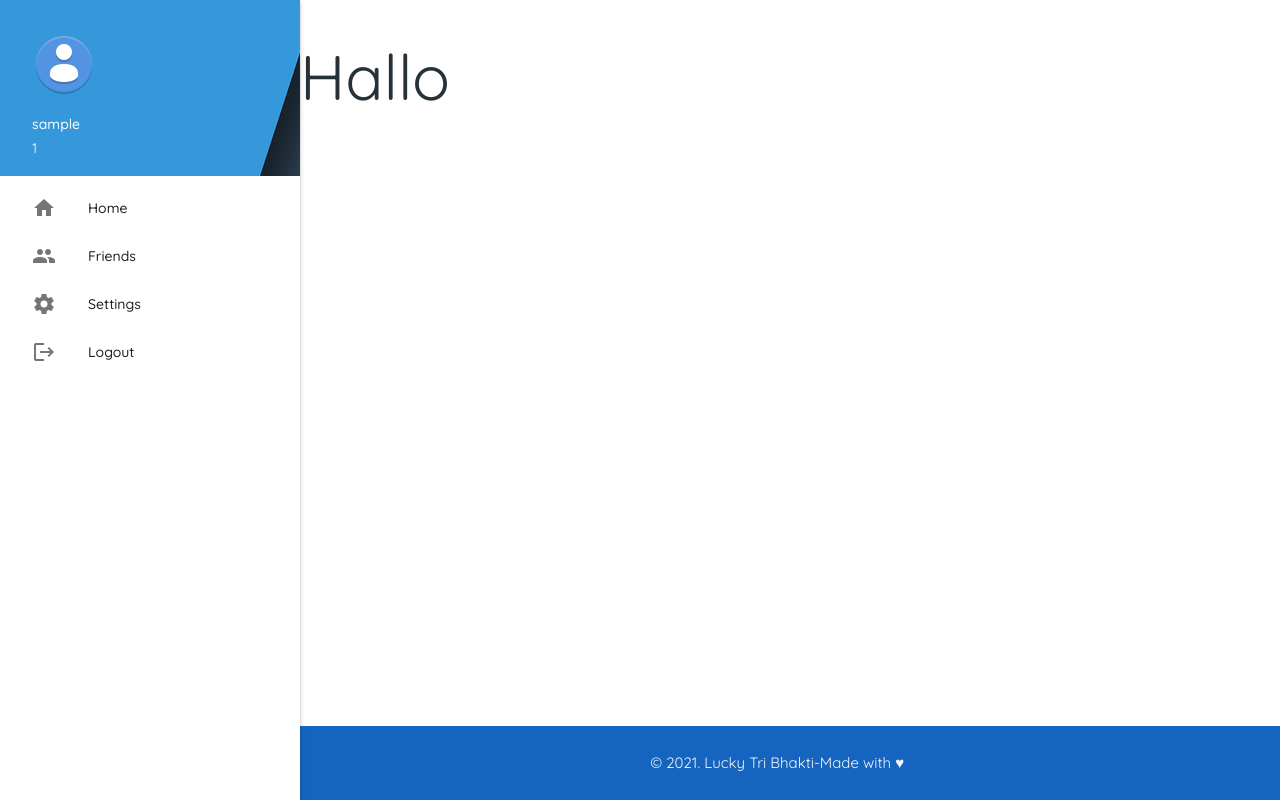
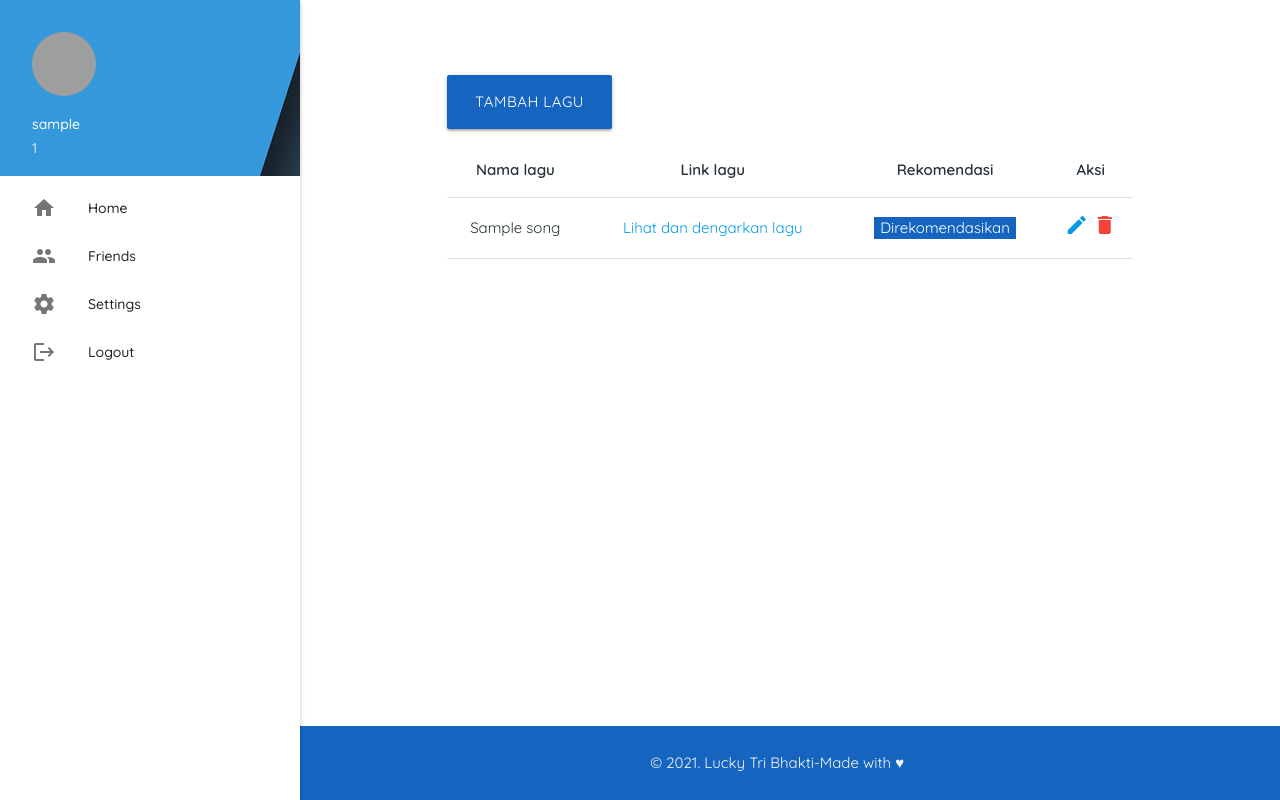
Before and after one commit to Lucky7Tb/InternshipChevalierLab, a PHP site: page / in a window 1280 px wide. Run offline with PHP 8.4, Linux system fonts and the light colour scheme; the visitor is signed in with stand-in values (Sample User, id 1); tables that the repository leaves empty or names only in its code hold one stand-in row (values such as "Sample post"); grey boxes are pictures that could not be loaded.

Commit message:
create and delete song

```diff
--- a/SG-kelima/assets/css/styles.css
+++ b/SG-kelima/assets/css/styles.css
@@ -22,12 +22,12 @@ main, footer{
 
 /* label focus color */
 .input-field input[type=text]:focus + label {
-	color: #000;
+	color:#1565c0 !important;
 }
 /* label underline focus color */
 .input-field input[type=text]:focus {
-	border-bottom: 1px solid #000;
-	box-shadow: 0 1px 0 0 #000;
+	border-bottom: 1px solid #1565c0 !important;
+	box-shadow: 0 1px 0 0 #1565c0 !important;
 }
 
 @media only screen and (max-width : 992px) {
--- a/SG-kelima/assets/js/app.js
+++ b/SG-kelima/assets/js/app.js
@@ -1,7 +1,11 @@
-const logoutButton = document.querySelector("#logout-button");
-const logoutForm = document.querySelector("#logout-form");
+window.addEventListener("DOMContentLoaded", function(){
 
-logoutButton.addEventListener("click", function (e) {
-	e.preventDefault();
-	logoutForm.submit();
-})
+	const logoutButton = document.querySelector("#logout-button");
+	const logoutForm = document.querySelector("#logout-form");
+
+	logoutButton.addEventListener("click", function (e) {
+		e.preventDefault();
+		logoutForm.submit();
+	});
+
+});
--- a/SG-kelima/index.php
+++ b/SG-kelima/index.php
@@ -2,11 +2,91 @@
 	session_start();
 
 	include_once(dirname(__FILE__) . "/src/utils.php");
+	include_once(dirname(__FILE__) . "/src/db/DBConnection.php");
+
 	if (!isset($_SESSION["isLogin"])) {
 		header("Location: login");
 		exit;
 	}
+
+	$query = "SELECT * FROM songs";
+	$result = mysqli_query($connection, $query);
 ?>
 <?php include_once(dirname(__FILE__) . "/src/template/header.php") ?>
-<h1>Hallo</h1>
+
+<div class="container" style="margin-top: 5em">
+	<a href="src/pages/song/create.php" class="btn btn-large blue darken-3">Tambah lagu</a>
+
+	<table class="stripped centered" style="margin-top: 1em">
+		<thead>
+			<tr>
+				<th>Nama lagu</th>
+				<th>Link lagu</th>
+				<th>Rekomendasi</th>
+				<th>Aksi</th>
+			</tr>
+		</thead>
+
+		<tbody>
+			<?php if(mysqli_num_rows($result) == 0): ?>
+				<tr>
+					<td colspan="4">Tidak ada data</td>
+				</tr>
+			<?php else: ?>
+
+			<?php while($data = mysqli_fetch_assoc($result)): ?>
+				<tr>
+					<td><?= $data["song_name"] ?></td>
+					<td>
+						<a href="<?= $data["song_url"] ?>" target="_blank">
+							Lihat dan dengarkan lagu
+						</a>
+					</td>
+					<td>
+						<?= $data["song_is_recommended"] ? '<span class="badge blue darken-3 white-text rounded">Direkomendasikan</span>' : '<span class="badge grey darken-1 white-text">Tidak direkomendasi</span>' ?>
+					</td>
+					<td>
+						<a href="/src/pages/song/edit.php?id=<?= $data['id'] ?>">
+							<i class="material-icons">edit</i>
+						</a>
+						<a href="javascript:void(0)" class="red-text delete-button">
+							<i class="material-icons">delete</i>
+							<form action="/src/actions/DeleteSong.php" method="POST" style="display: hidden" id="delete-form">
+								<input type="hidden" name="songId" value="<?= $data['id'] ?>">
+							</form>
+						</a>
+					</td>
+				</tr>
+			<?php endwhile; ?>
+
+			<?php endif; ?>
+		</tbody>
+	</table>
+</div>
+
+<script>
+	const deleteButton = document.querySelectorAll(".delete-button");
+	const deleteForm = document.querySelector("#delete-form");
+
+	deleteButton.forEach(button => {
+		button.addEventListener("click", (e) => {
+			button.children[1].submit();
+		});
+	});
+
+	<?php if(isset($_SESSION["serverError"])){ ?>
+		M.toast({
+			html: "<?= $_SESSION['errorMessage'] ?>",
+			classes: "red light-3"
+		});
+	<?php unset($_SESSION["serverError"]); unset($_SESSION["errorMessage"]);}?>
+
+	<?php if(isset($_SESSION["deleteSuccess"])){ ?>
+		M.toast({
+			html: "<?= $_SESSION['deleteMessage'] ?>",
+			classes: "green accent-2"
+		})
+	<?php unset($_SESSION["createSuccess"]); unset($_SESSION["createMessage"]);}?>
+</script>
+
 <?php include_once(dirname(__FILE__) . "/src/template/footer.php") ?>
--- a/SG-kelima/src/actions/RegisterAction.php
+++ b/SG-kelima/src/actions/RegisterAction.php
@@ -32,7 +32,7 @@ if($_SERVER["REQUEST_METHOD"] == "POST"){
 						VALUES ('$username', '$password', '$uniqueId', '$today', '$today')
 					";
 
-					$result = mysqli_query($connection, $query);
+					$isRegistered = mysqli_query($connection, $query);
 					checkIsFail($isRegistered, "register");
 
 					$_SESSION["registerSuccess"] = true;
--- /dev/null
+++ b/SG-kelima/src/pages/song/edit.php
@@ -0,0 +1 @@
+<h1>HU</h1>
--- a/SG-kelima/src/template/footer.php
+++ b/SG-kelima/src/template/footer.php
@@ -1,6 +1,4 @@
 	</main>
 	<footer>&copy; 2021. Lucky Tri Bhakti-Made with &hearts;</footer>
-	<script src="/assets/js/materialize.min.js"></script>
-	<script src="/assets/js/app.js"></script>
 </body>
 </html>
--- a/SG-kelima/src/template/header.php
+++ b/SG-kelima/src/template/header.php
@@ -8,6 +8,8 @@
 	<link rel="stylesheet" href="/assets/css/materialize.min.css">
 	<link href="https://fonts.googleapis.com/icon?family=Material+Icons" rel="stylesheet">
 	<link rel="stylesheet" href="/assets/css/styles.css">
+	<script src="/assets/js/materialize.min.js"></script>
+	<script src="/assets/js/app.js"></script>
 </head>
 
 <body>
@@ -17,12 +19,12 @@
 				<div class="background">
 					<img src="/assets/img/background_1.png">
 				</div>
-				<a href="#user"><img class="circle" src="/assets/img/avatar.png"></a>
+				<a href="#user"><img class="circle" src="/assets/dist/photo/<?= $_SESSION['photo_profile']; ?>"></a>
 				<a href="#name"><span class="white-text name"><?= $_SESSION["username"] ?></span></a>
 				<a href="#email"><span class="white-text email"><?= $_SESSION["unique_id"] ?></span></a>
 			</div>
 		</li>
-		<li><a href="#!"><i class="material-icons">home</i>Home</a></li>
+		<li><a href="/"><i class="material-icons">home</i>Home</a></li>
 		<li><a href="#!"><i class="material-icons">people</i>Friends</a></li>
 		<li><a href="#!"><i class="material-icons">settings</i>Settings</a></li>
 		<li><a href="/" id="logout-button"><i class="material-icons">logout</i>Logout</a></li>
--- a/SG-kelima/src/utils.php
+++ b/SG-kelima/src/utils.php
@@ -14,11 +14,11 @@ function echoString($string)
 	return htmlspecialchars($string);
 }
 
-function checkIsFail($status, $header)
+function checkIsFail($fail, $header)
 {
-	if($status == -1){
-		$_SESSION[$header."Error"] = true;
-		$_SESSION[$header."Message"] = "Terjadi suatu kesalahan";
+	if(!$fail){
+		$_SESSION["serverError"] = true;
+		$_SESSION["errorMessage"] = "Terjadi suatu kesalahan";
 		header("Location: /$header");
 		exit;
 	}
```
Also changed, not shown: SG-kelima/src/actions/CreateSong.php (added, +28 -0 lines), SG-kelima/src/actions/DeleteSong.php (added, +23 -0 lines), SG-kelima/src/actions/LoginAction.php (+4 -3 lines), SG-kelima/src/pages/song/create.php (added, +43 -0 lines), SG-kelima/assets/dist/photo/avatar.png (added).
